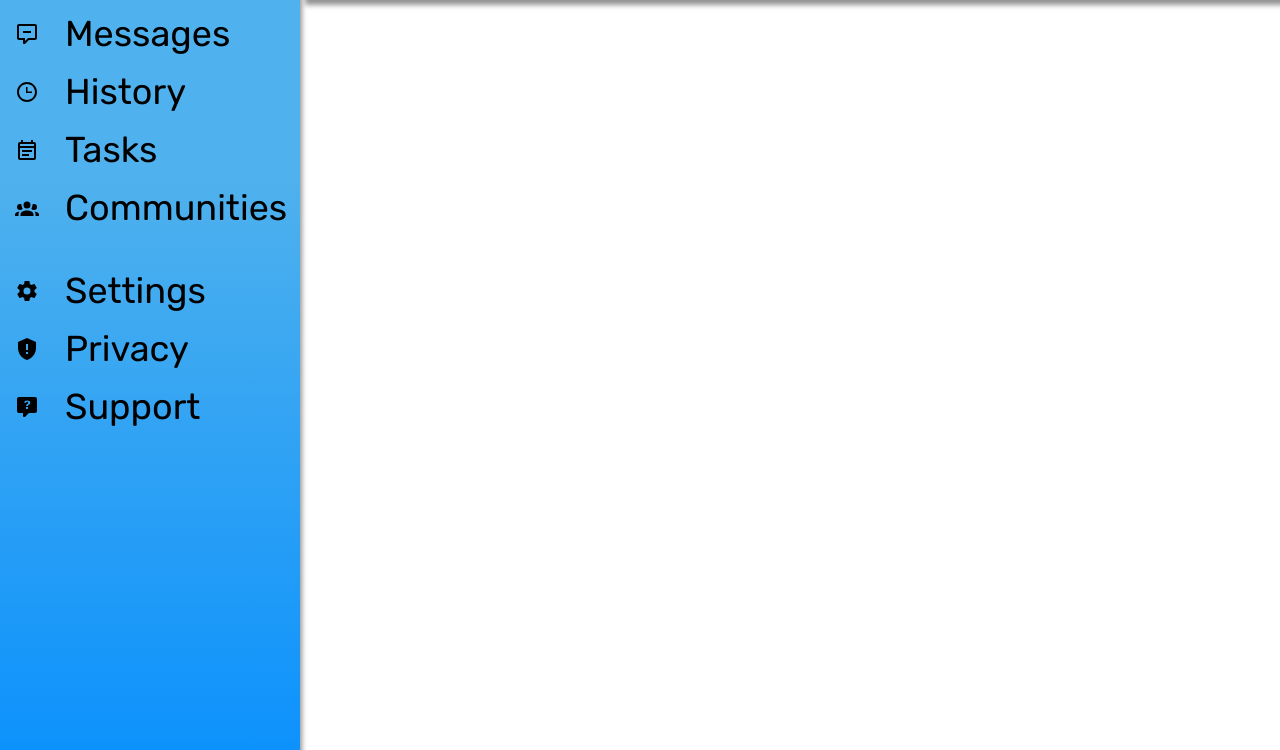
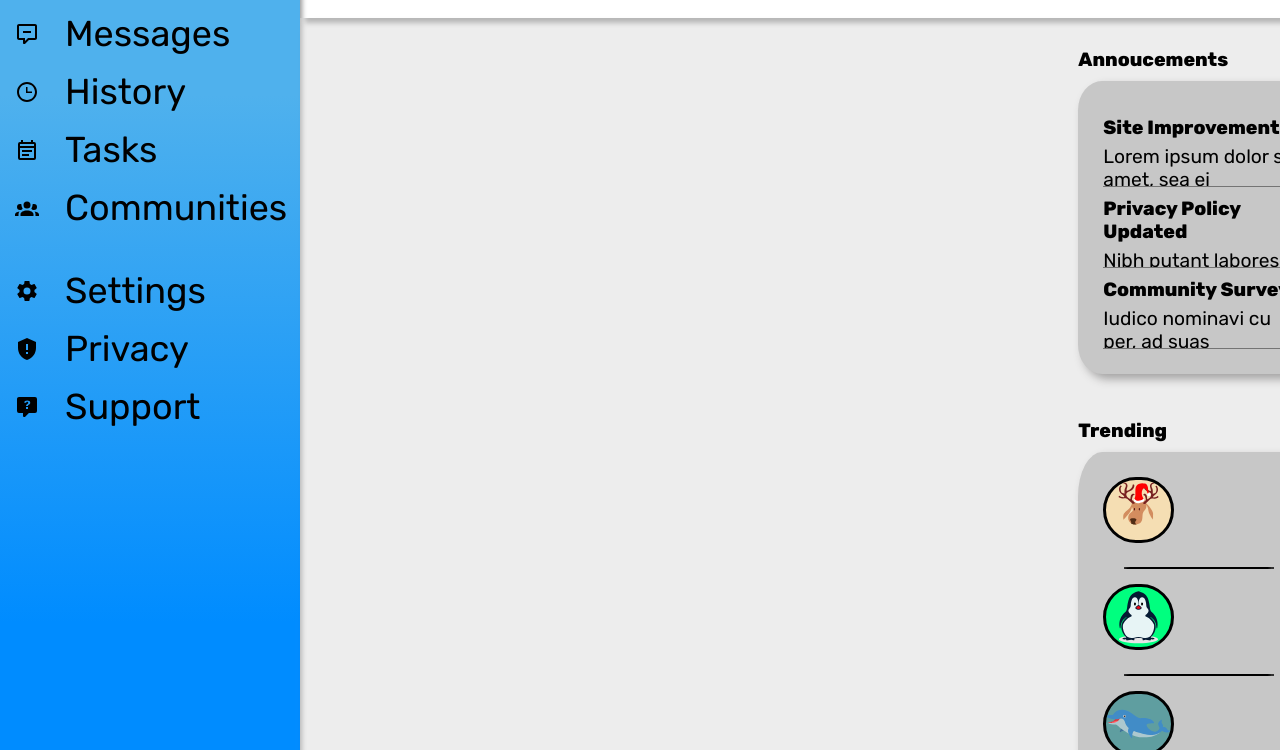
Before and after one commit to crypto-dot/AdminDashboard, a plain HTML site: page index.html in a window 1280 px wide. Shown: the part 202-952 px from the top of the page. Drawn offline with Linux system fonts and the light colour scheme.

Commit message:
Added trending section

```diff
--- a/index.html
+++ b/index.html
@@ -66,6 +66,8 @@
                 </div>
             </div>
         </div>
+        <div class="mainContentContainer">
+
         <div class="projectsContainer">
             <div></div>
             <div></div>
@@ -74,11 +76,34 @@
             <div></div>
             <div></div>
         </div>
-        <div class= "annoucements">
+        <div class="sidebarContainer">
+            <div class="announcementWrapperContainer">
+                <h1>Annoucements</h1>
+                <div class= "annoucements">
+                    <div class="annoucement1"><h3>Site Improvement</h3>
+                        <div class="anoucementTextParagraph">Lorem ipsum dolor sit amet, sea ei accusata cotidieque, id audiam labitur quo. In primis dolorum ocurreret mei. Graecis appellantur per ea. Eu integre delenit forensibus eum, nostro democritum ius an. Id nostrum eleifend est, et pri nihil vulputate voluptaria. Eos erant quando constituam ei, in essent eloquentiam sea.</div></div>
+                    <div class="annoucement2"><h3>Privacy Policy Updated</h3>
+                        <div class="anoucementTextParagraph">Nibh putant labores ad sed, ne diam inani usu. Vel cu nullam salutatus, integre facilis indoctum has ea. Cibo nulla mediocrem per at, nonumes dolores persecuti an mea, ut vis unum nonumy moderatius. Vide nobis eu usu, idque soleat feugiat id pro. Pri ad magna legimus torquatos, ut mea erat noluisse, eam assentior complectitur definitionem te.</div>
+                    </div>
+                    <div class="annoucement3"> <h3>Community Survey</h3>
+                        <div class="anoucementTextParagraph">Iudico nominavi cu per, ad suas nominavi duo, nominavi salutatus sententiae vim ea. Eos justo possit ancillae ut. Id per justo solet aliquam, vidit aeque alienum sea te, lorem eleifend pri id. Pri ea debet dicam honestatis, ei vix atqui omittantur. Usu te modo vidisse vivendo, duo enim perfecto torquatos ut.</div>
+                    </div>
+                </div>
+            </div>
+            <div class="trendingWrapperContainer">
+                <h1>Trending</h1>
+                <div class="trending">
+                    <div class="trendingIndividuals"><img id="pic1" class="profilePic" src="icons/reindeer-312480.svg"></div>
+                    <div class="break"></div>
+                    <div class="trendingIndividuals"><img id="pic2" class="profilePic" src="icons/animal-1293952.svg"></div>
+                    <div class="break"></div>
+                    <div class="trendingIndividuals"><img id="pic3" class="profilePic" src="icons/dolphin-7036679.svg"></div>
+                    <div class="break"></div>
+                    <div class="trendingIndividuals"><img id="pic4" class="profilePic" src="icons/hare-6051946.svg"></div>
 
+            </div>
+            </div>
         </div>
-        <div class="Trending">
-
         </div>
     </div>
 
--- a/style.css
+++ b/style.css
@@ -23,7 +23,7 @@ body {
 .container-right-hand{
     grid-column: 2 / 3;
     display: grid;
-    grid-template-rows: 1fr 6fr;
+    grid-template-rows: 1fr 4fr;
 }
 
 ul {
@@ -133,10 +133,77 @@ small {
     border-radius: 30px;
     background-color: rgba(0,140,255,1);
 }
-.buttonSocials:hover {
-
-}
 .buttonContainer{
     display: flex;
     gap: 15px;
 }
+.projectsContainer {
+    display: grid;
+
+}
+.mainContentContainer {
+    padding: 30px 30px 0 0;
+    display: grid;
+    background-color: rgba(219, 219, 219, 0.486);
+    box-shadow: 10px 10px 10px rgb(148, 148, 148);
+    grid-template-columns: 3fr 1fr;
+}
+h1 {
+    font-size: .8rem;
+    margin: 0;
+    margin-bottom: 10px;
+}
+h3 {
+    font-size: .8rem;
+    margin: 10px 0px 5px 0px;
+
+}
+.anoucementTextParagraph {
+    font-size: 0.8rem;
+}
+.annoucement1, .annoucement2, .annoucement3 {
+    display: flex;
+    flex-direction: column;
+    gap:1px;
+    height: clamp(50px,10vh,120px);
+    border-bottom: solid 1px rgb(116, 116, 116);
+     overflow: scroll;
+}
+.annoucements,.trending {
+    background-color: rgb(199, 199, 199);
+    box-shadow: 5px 5px 10px rgb(163, 162, 162);
+    border-radius: 10%;
+    width: clamp(50px,15vw,300px);
+    padding: 25px;
+}
+.sidebarContainer {
+    display: flex;
+    flex-direction: column;
+    gap: max(45px,5vh);
+}
+.break {
+
+    background-color: black;
+    border-radius: 15%;
+    height: 2px;
+    width: 150px;
+    align-self: center;
+
+}
+.trending {
+    display: flex;
+    flex-direction: column;
+    gap:15px;
+}
+#pic1 {
+    background-color: wheat;
+}
+#pic2 {
+    background-color: springgreen;
+}
+#pic3 {
+    background-color:  cadetblue;
+}
+#pic4 {
+    background-color: royalblue;
+}
```
Also changed, not shown: icons/animal-1293952.svg (added), icons/dolphin-7036679.svg (added), icons/hare-6051946.svg (added), icons/reindeer-312480.svg (added).
